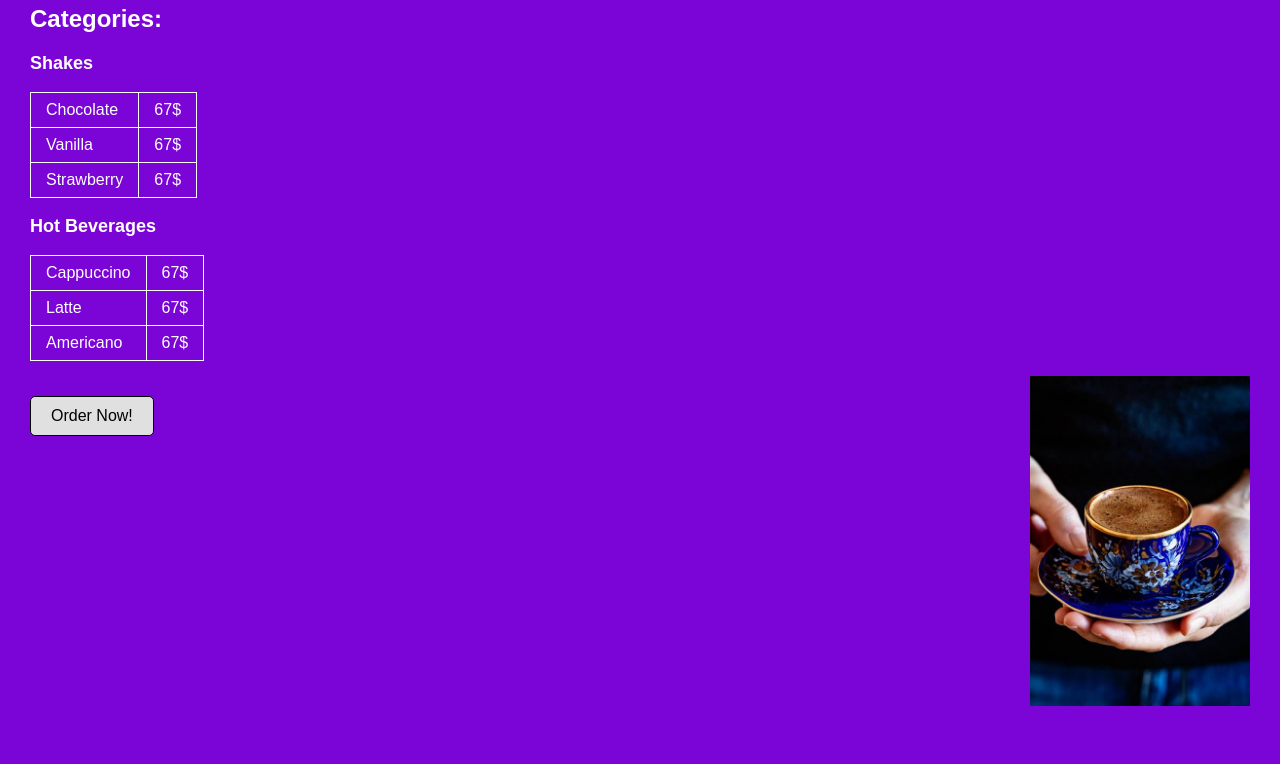
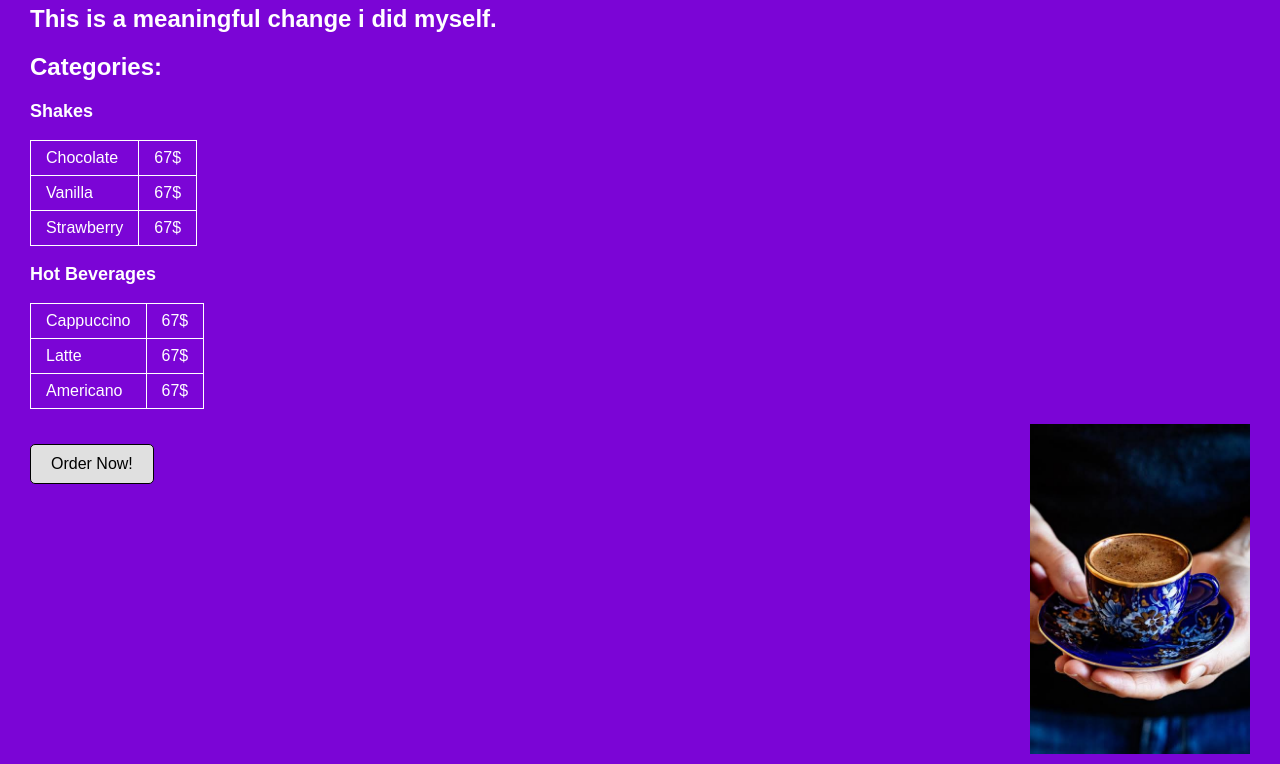
Before and after one commit to Hasan8311321/cafe-menu-website, a plain HTML site: page index.html in a window 1280 px wide. Shown: the part 77-841 px from the top of the page. Before the commit the page ends 800 px from the top, so only its background shows below. Drawn offline with Linux system fonts and the light colour scheme.

Commit message:
Manual: add new heading to home page

```diff
--- a/index.html
+++ b/index.html
@@ -13,7 +13,7 @@
 </head>
 <body>
     <h1>Cafe Menu</h1>
-
+    <h2>This is a meaningful change i did myself. </h2>
     <h2>Categories:</h2>
 
     <h3>Shakes</h3>
```
